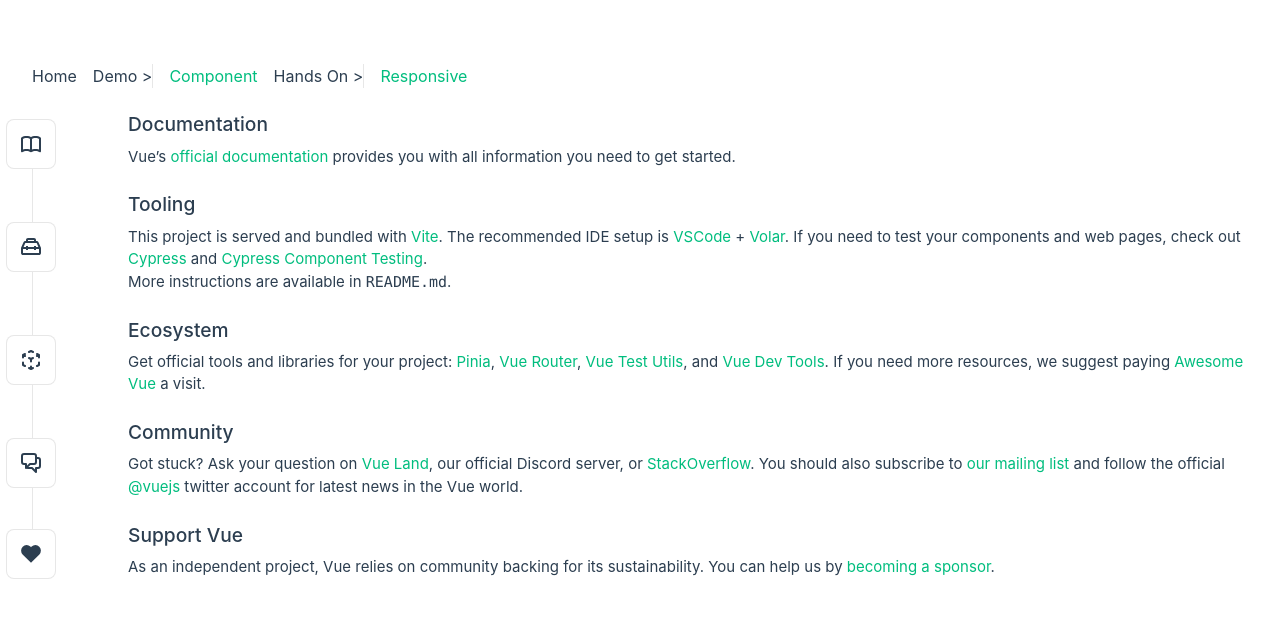
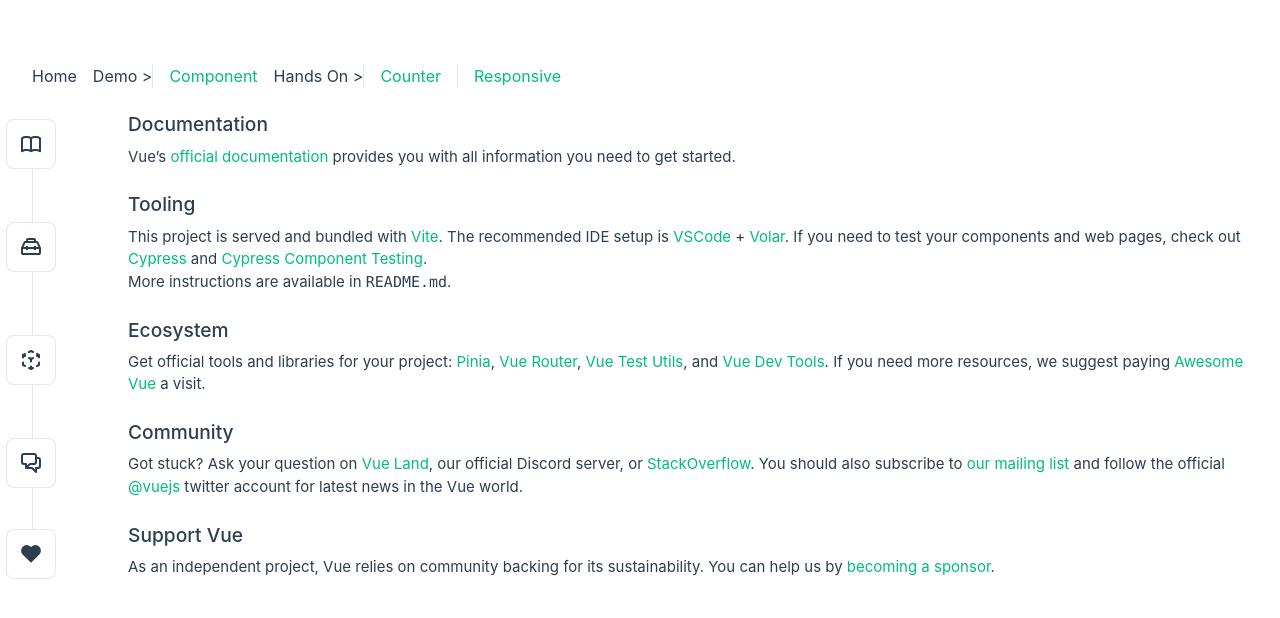
Before and after one commit to don-wang/vue-demo, a Vue app: page / in a window 1280 px wide. Shown: the top 618 px of the page. Built offline with nearby package versions, Linux system fonts and the light colour scheme.

Commit message:
setup counter hands on

```diff
--- a/src/App.vue
+++ b/src/App.vue
@@ -10,6 +10,7 @@
         <span>Demo ></span>
         <RouterLink to="/demo/component">Component</RouterLink>
         <span>Hands On ></span>
+        <RouterLink to="/hands-on/counter">Counter</RouterLink>
         <RouterLink to="/hands-on/responsive">Responsive</RouterLink>
       </nav>
     </div>
--- a/src/router/index.js
+++ b/src/router/index.js
@@ -2,6 +2,7 @@
 import HomeView from "../views/HomeView.vue";
 import Responsive from "../views/hands-on/Responsive.vue";
 import BasicComponent from "../views/demo/BasicComponent.vue";
+import Counter from "../views/hands-on/Counter.vue";
 
 const router = createRouter({
   history: createWebHistory(import.meta.env.BASE_URL),
@@ -12,14 +13,19 @@
       component: HomeView,
     },
     {
+      path: "/demo/component",
+      name: "component",
+      component: BasicComponent,
+    },
+    {
+      path: "/hands-on/counter",
+      name: "counter",
+      component: Counter,
+    },
+    {
       path: "/hands-on/responsive",
       name: "responsive",
       component: Responsive,
-    },
-    {
-      path: "/demo/component",
-      name: "component",
-      component: BasicComponent,
     },
   ],
 });
```
Also changed, not shown: src/views/hands-on/Counter.vue (renamed from src/views/hands-on/CounterComponent.vue).
